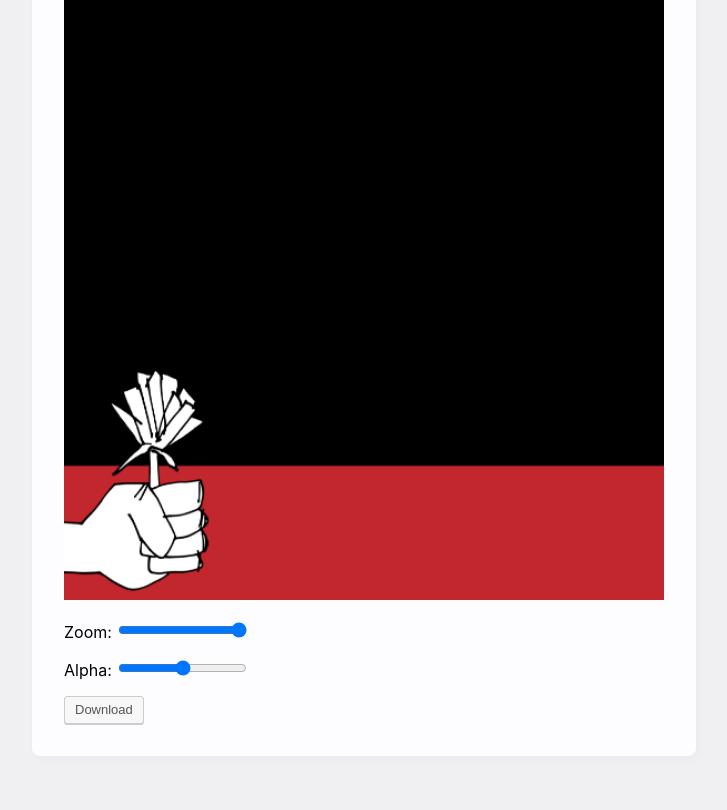
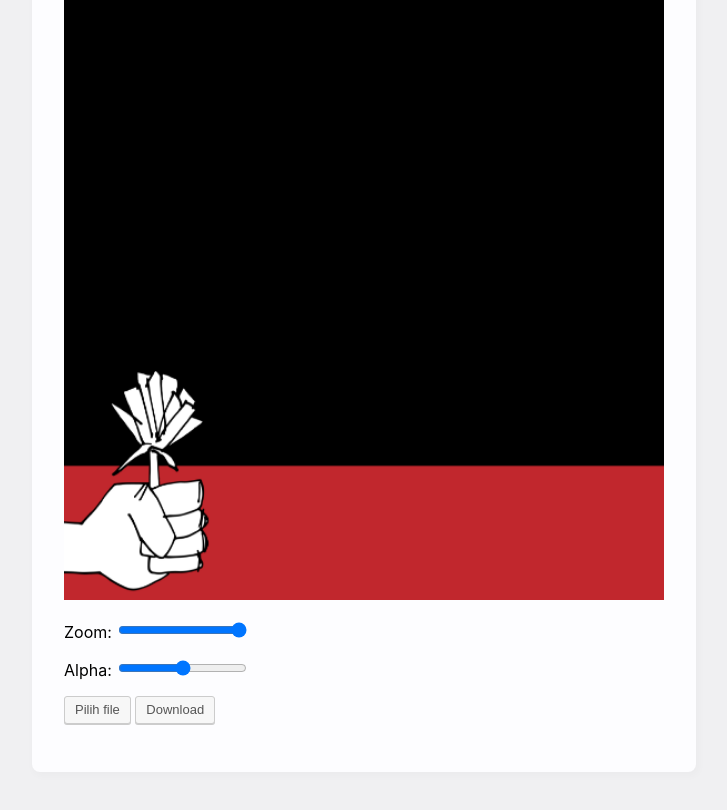
Before and after one commit to jiinbe/panzoom, a plain HTML site: page index.html in a window 1280 px wide. Shown: the part 194-1004 px from the top of the page, without its empty margins (276-1003 px from the left). Drawn offline with Linux system fonts and the light colour scheme.

Commit message:
Update index.html

```diff
--- a/index.html
+++ b/index.html
@@ -76,7 +76,10 @@ width: auto;
 <p><input type='file' id='full-img' accept='image/*'></p>
 <p>Zoom: <input type='range' id='full-zoom' min='0' max='1' step='0.01' value='1'></p>
 <p>Alpha: <input type='range' id='full-alpha' min='0' max='1' step='0.01' value='0.5'></p>
+<p>
+<button onclick="selectFile()">Pilih file</button>
 <button class="save myth">Download</button>
+</p>
 </div>
 
 <div id='divide' style="display:none">
```
